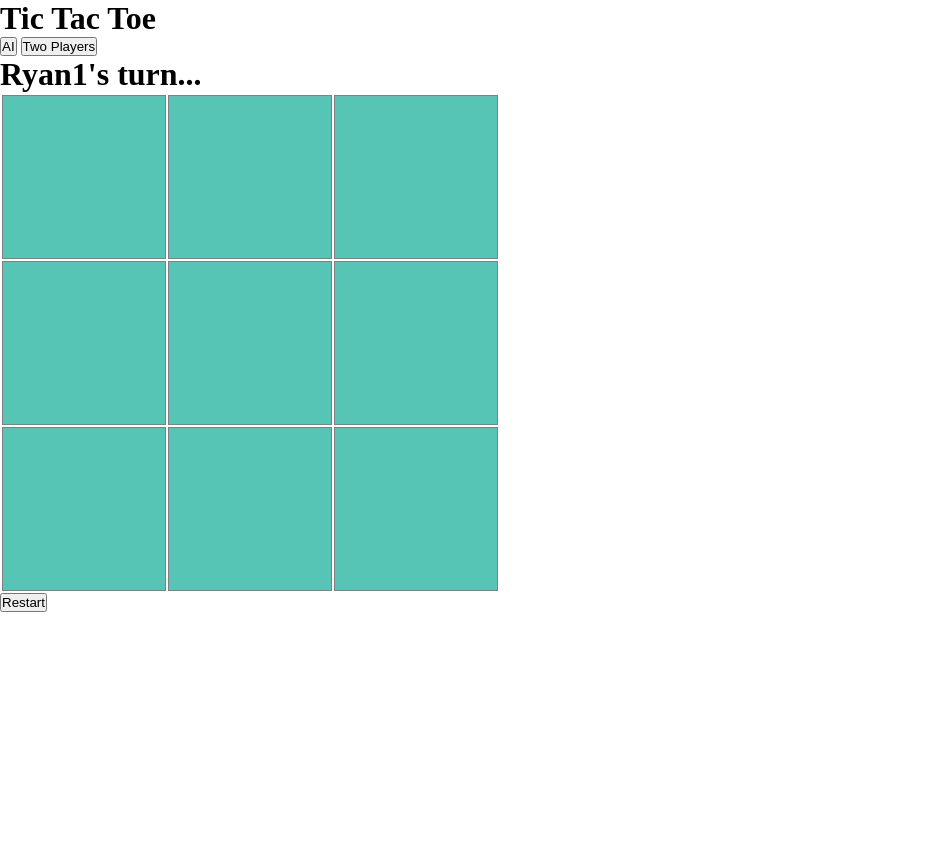
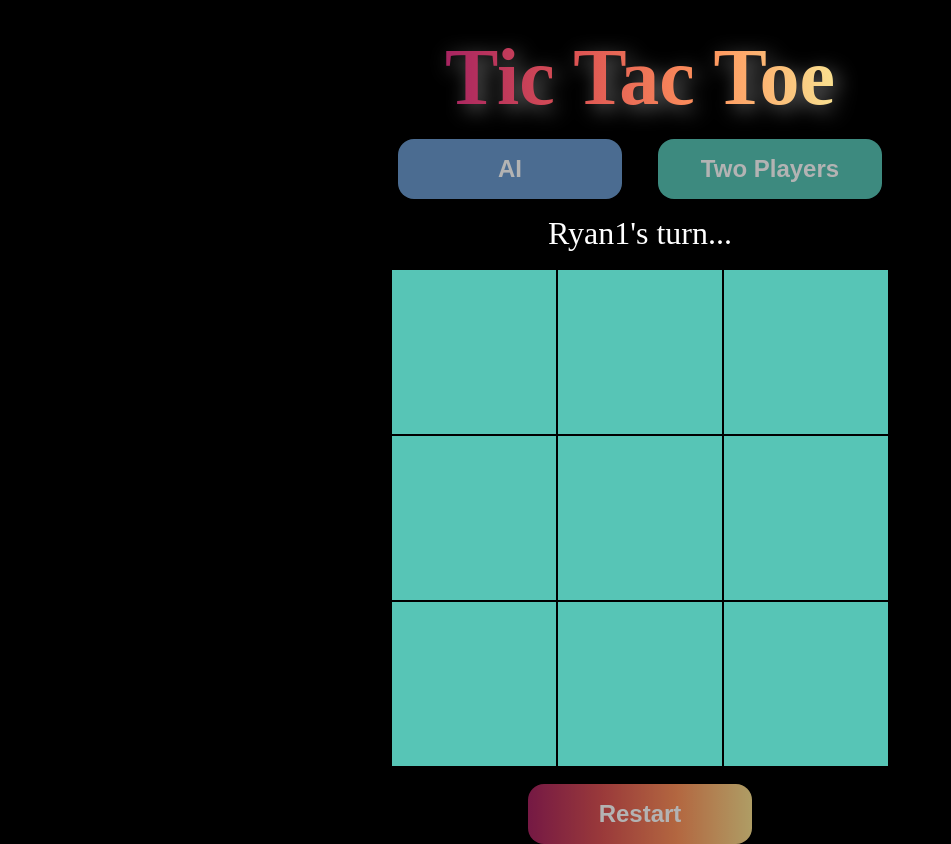
Before and after one commit to elsiechen/Tic-Tac-Toe, a plain HTML site: page index.html in a window 1280 px wide. Both pictures are taken after a click on the button "Two Players". Shown: the whole page, without its empty margins (0-951 px from the left). Before the commit the page ends 800 px from the top, so only its background shows below. Drawn offline with Linux system fonts and the light colour scheme.

Commit message:
Postition and style contents

```diff
--- a/index.html
+++ b/index.html
@@ -10,14 +10,18 @@
 </head>
 <body>
     <div class="container">
-        <h1>Tic Tac Toe</h1>
-        <div>
+        <div class="title">Tic Tac Toe</div>
+        <div class="mode-container">
             <button type="button" class="ai">AI</button>
             <button type="button" class="twoPlayer">Two Players</button>
         </div>
-        <h1 class="turn"></div>
-        <div class="board"></div>
-        <button type="button" class="restart">Restart</button>
+        <div class="turn"></div>
+        <div class="board-container">
+            <div class="board"></div>
+        </div>
+        <div class="restart-container">
+            <button type="button" class="restart">Restart</button>
+        </div>
     </div>
 </body>
 </html>
--- a/style.css
+++ b/style.css
@@ -2,6 +2,71 @@
     padding: 0;
     margin: 0;
     box-sizing: border-box;
+}
+
+body {
+  background-color: black;
+}
+
+.container,
+.board-container,
+.restart-container {
+  display: flex;
+  flex-direction: column;
+  justify-content: center;
+  align-items: center;
+}
+
+.container {
+  flex-wrap: wrap;
+  gap: 1rem;
+}
+
+.title {
+  font-size: 5rem;
+  font-weight: bolder;
+  margin-top: 2rem;
+  /* Make text gradient */
+  background: linear-gradient(-90deg, #F9E090,#FF935C,#DC5353,#A72461);
+  -webkit-text-fill-color: transparent;
+  -webkit-background-clip: text;
+  filter: drop-shadow(5px 5px 10px #666);
+}
+
+button[type='button'] {
+  margin: 0 1rem;
+  padding: 1rem 2rem;
+  width: 14rem;
+  font-size: 1.5rem;
+  font-weight: bolder;
+  border-radius: 1rem;
+  border: none;
+  color: white;
+  opacity: 0.7;
+}
+
+button[type='button']:hover {
+  cursor: pointer;
+  opacity: 1;
+}
+
+.ai {
+  background-color: rgb(108, 155, 207);
+}
+
+.twoPlayer {
+  background-color: rgb(87, 197, 182);
+}
+
+.turn {
+  font-size: 2rem;
+  color: #096386;
+  color: white;
+}
+
+.restart {
+  background-color: red; /*For browsers that do not support gradients*/
+  background-image: linear-gradient(-90deg, #F9E090,#FF935C,#DC5353,#A72461);
 }
 
 .board {
@@ -14,7 +79,7 @@
     border: none;
     gap: 2px;
     padding: 2px;
-    background-color: white;
+    background-color: black;
   }
 
 .cell {
@@ -23,7 +88,7 @@
     align-items: center;
     text-align: center;
     font-size: 2rem;
-    border: 1px solid grey;
+    border: none;
     background:  rgb(87, 197, 182);
     cursor: pointer;
 }
```
